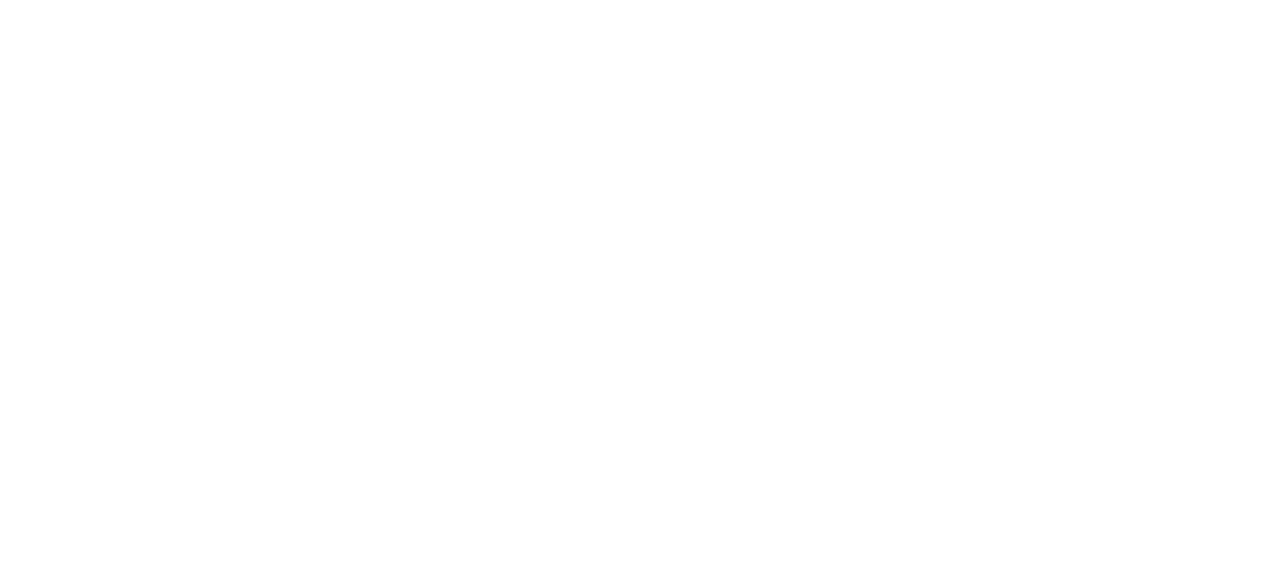
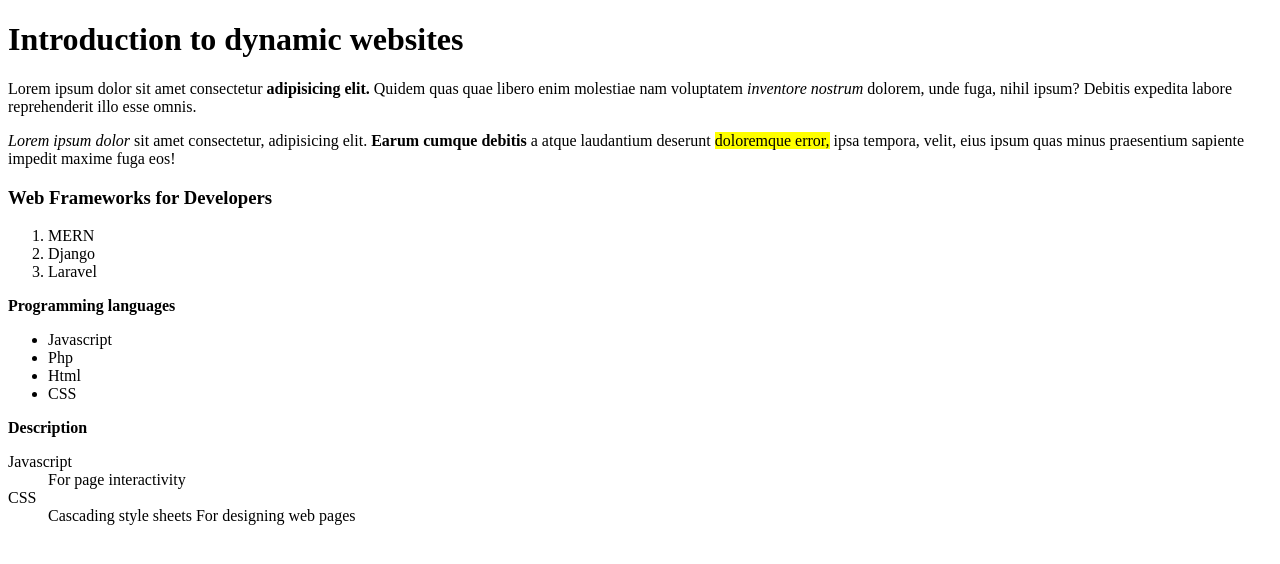
Before and after one commit to taremwa/FEB-web, a plain HTML site: page lesson-01/index.html in a window 1280 px wide. Drawn offline with Linux system fonts and the light colour scheme.

Commit message:
formatting tags, Lists

```diff
--- a/lesson-01/index.html
+++ b/lesson-01/index.html
@@ -6,6 +6,34 @@
     <title>lesson one</title>
 </head>
 <body>
+    <h1>Introduction to dynamic websites</h1>
+    <!-- <h2>Introduction to dynamic websites</h2> -->
 
+    <p>Lorem ipsum dolor sit amet consectetur <strong>adipisicing elit.</strong> Quidem quas quae libero enim molestiae nam voluptatem <em>inventore nostrum</em> dolorem, unde fuga, nihil ipsum? Debitis expedita labore reprehenderit illo esse omnis.</p>
+
+    <p><i>Lorem ipsum dolor</i> sit amet consectetur, adipisicing elit. <b>Earum cumque debitis</b> a atque laudantium deserunt <mark>doloremque error,</mark> ipsa tempora, velit, eius ipsum quas minus praesentium sapiente impedit maxime fuga eos!</p>
+
+    <h3>Web Frameworks for Developers</h3>
+    <ol>
+        <li>MERN</li>
+        <li>Django</li>
+        <li>Laravel</li>
+    </ol>
+
+    <p><strong>Programming languages</strong></p>
+    <ul>
+        <li>Javascript</li>
+        <li>Php</li>
+        <li>Html</li>
+        <li>CSS</li>
+    </ul>
+
+    <p><strong>Description</strong></p>
+    <dl>
+        <dt>Javascript</dt>
+        <dd>For page interactivity</dd>
+        <dt>CSS</dt>
+        <dd>Cascading style sheets For designing web pages</dd>
+    </dl>
 </body>
 </html>
```
